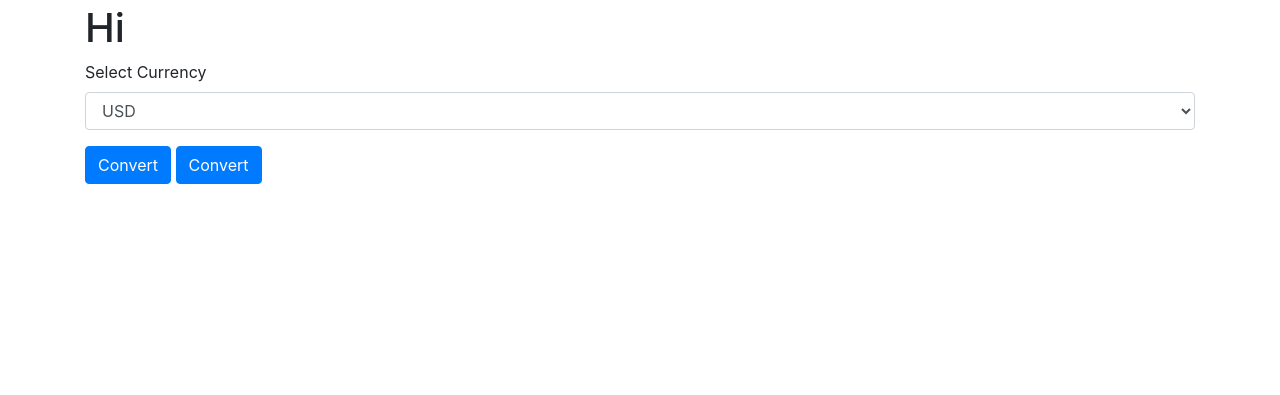
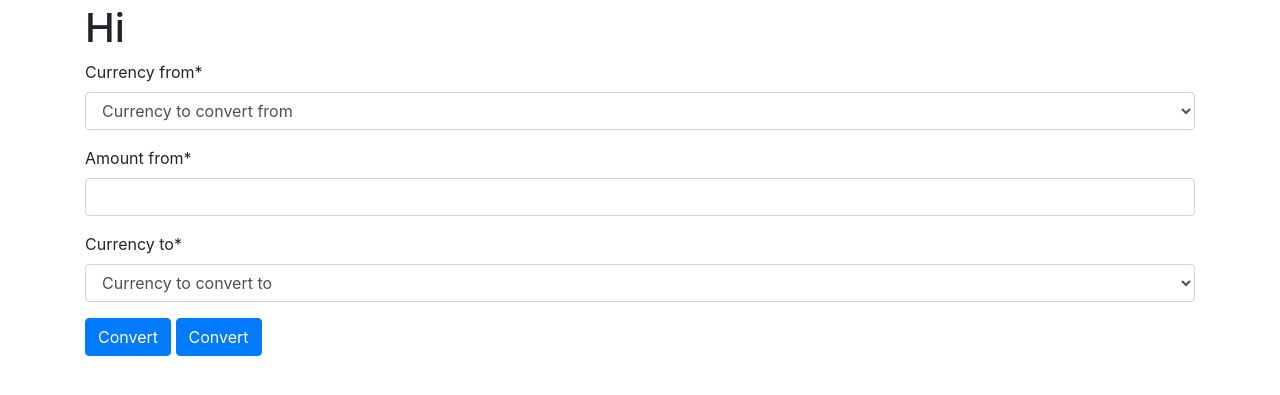
Before and after one commit to altonode/currency_exchange, a Django app: page /converter/ in a window 1280 px wide. Shown: the part 56-451 px from the top of the page. Run offline with Django 3.2, Linux system fonts and the light colour scheme; tables that the repository leaves empty hold one stand-in row (values such as "Sample post"); parts of the project's set-up code (start-up, migrations or seed data) failed here and were passed over; some libraries are stand-ins or nearby versions.

Commit message:
updated converter form on index page

```diff
--- /dev/null
+++ b/currency_exchange/converter/forms.py
@@ -0,0 +1,12 @@
+from django import forms
+
+from .models import Currency
+
+query_set = Currency.objects.all()
+
+
+class ConverterForm(forms.Form):
+    """ Form for handling currency conversion """
+    currency_from = forms.ModelChoiceField(queryset=query_set, empty_label="Currency to convert from")
+    amount_from = forms.DecimalField(required=True, decimal_places=9, max_digits=20)
+    currency_to = forms.ModelChoiceField(queryset=query_set, empty_label="Currency to convert to")
--- a/currency_exchange/converter/models.py
+++ b/currency_exchange/converter/models.py
@@ -12,6 +12,7 @@ class Currency(models.Model):
 
     class Meta:
         verbose_name_plural = 'currencies'
+        ordering = ('currency_name',)
 
     def __str__(self):
         return self.currency_symbol
@@ -21,6 +22,10 @@ class ConversionRate(models.Model):
     """Latest conversion rates from Open Exchange Rates endpoint"""
     symbol = models.OneToOneField(Currency, on_delete=models.CASCADE)
     rate = models.DecimalField(_("Conversion Rate - USD"), decimal_places=9, max_digits=20)
+
+
+    class Meta:
+        ordering = ('symbol',)
 
 
     def __str__(self):
--- a/currency_exchange/converter/scripts/api_populator.py
+++ b/currency_exchange/converter/scripts/api_populator.py
@@ -47,6 +47,9 @@ def run(*args):
     currencies = len(Currency.objects.all())
     print(f'{currencies} world currencies available')
 
+    base_currency = rates_response['base']
+    print(f'Base currency is {base_currency}')
+
     for symbol, rate in rates_response['rates'].items():
         c = Currency.objects.get(currency_symbol=symbol)
         r = add_rate(currency=c, rate=rate)
--- a/currency_exchange/converter/views.py
+++ b/currency_exchange/converter/views.py
@@ -1,16 +1,20 @@
 from django.views.generic.base import TemplateView
 from django.views.generic.edit import FormView
 
-from currency_exchange.converter.models import Currency
+from .models import Currency
+from .forms import ConverterForm
 
 
-class ConverterView(TemplateView):
+class ConverterView(TemplateView,FormView):
     template_name = 'pages/home.html'
+    form_class = ConverterForm
 
     def get_context_data(self, **kwargs):
         # Create proxy object for the template context
         context = super(ConverterView, self).get_context_data(**kwargs)
         context['currencies'] = Currency.objects.all()
+        if 'form' not in context:
+            context['form'] = self.get_form()
         return context
 
 
--- a/currency_exchange/templates/pages/home.html
+++ b/currency_exchange/templates/pages/home.html
@@ -6,20 +6,12 @@
 {% block content %}
   <h1>Hi {{ user.username }}</h1>
   <form class="form-horizontal" method="post" action="{% url 'converter:index' %}">
-<!--- {% csrf_token %} --->
-<!--- {{ form|crispy }} --->
-    <div class="form-group">
-      <label for="currencySelected">Select Currency</label>
-      <select id="currencySelected" class="form-control">
-        {% for currency in currencies %}
-        <option>{{ currency.currency_name }}</option>
-        {% endfor %}
-      </select>
-    </div>
+    {% csrf_token %}
+    {{ form|crispy }}
     <div class="control-group">
       <div class="controls">
         <button type="submit" class="btn btn-primary">Convert</button>
-        <a class="btn btn-primary" href="{% url 'users:profile' request.user.username %}" role="button">Convert</a>
+        <a class="btn btn-primary" href="{% url 'converter:index' %}" role="button">Convert</a>
       </div>
     </div>
   </form>
```
